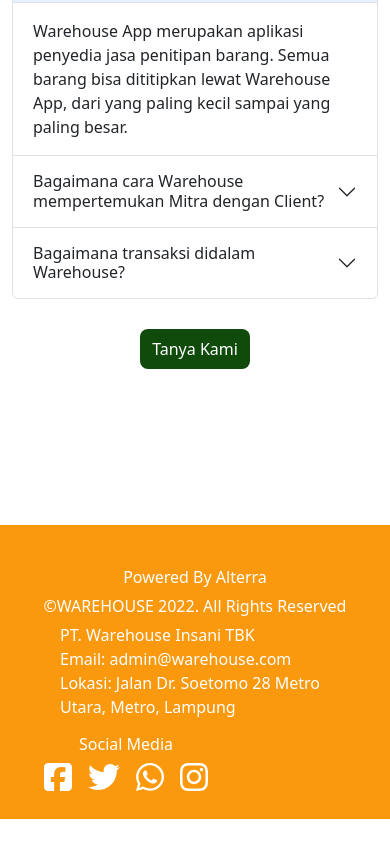
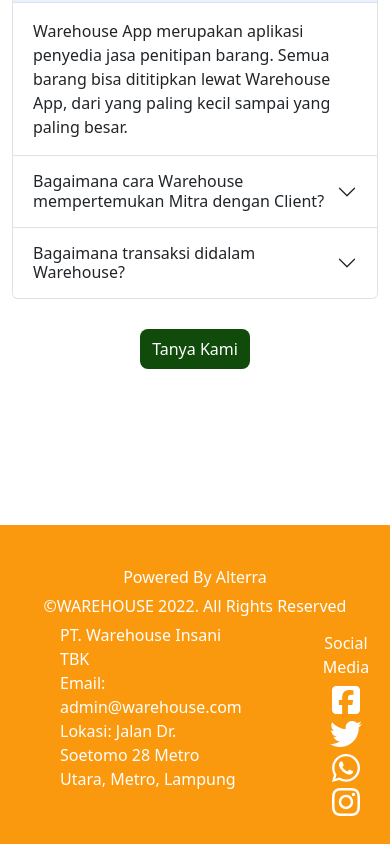
Before and after one commit to ALTA-Capstone-Project-4/FE-Dashboard, a Next.js app: page / in a window 390 px wide. Shown: the part 1775-2619 px from the top of the page. Before the commit the page ends 2594 px from the top, so only its background shows below. Built offline with nearby package versions, Linux system fonts and the light colour scheme.

Commit message:
fix footer responsive (all clear)

```diff
--- a/component/footer.jsx
+++ b/component/footer.jsx
@@ -17,8 +17,8 @@
                 <p>Lokasi: Jalan Dr. Soetomo 28 Metro Utara, Metro, Lampung</p>
                 </div>
             </div>
-            <div className='col mt-2'>
-                <div className='px-4 text-center'>
+            <div className='col mt-2 text-center'>
+                <div>
                 <p>Social Media</p>
                 <FontAwesomeIcon icon={faFacebookSquare} size="2x" className='px-2'/>
                 <FontAwesomeIcon icon={faTwitter} size="2x" className='px-2'/>
```
